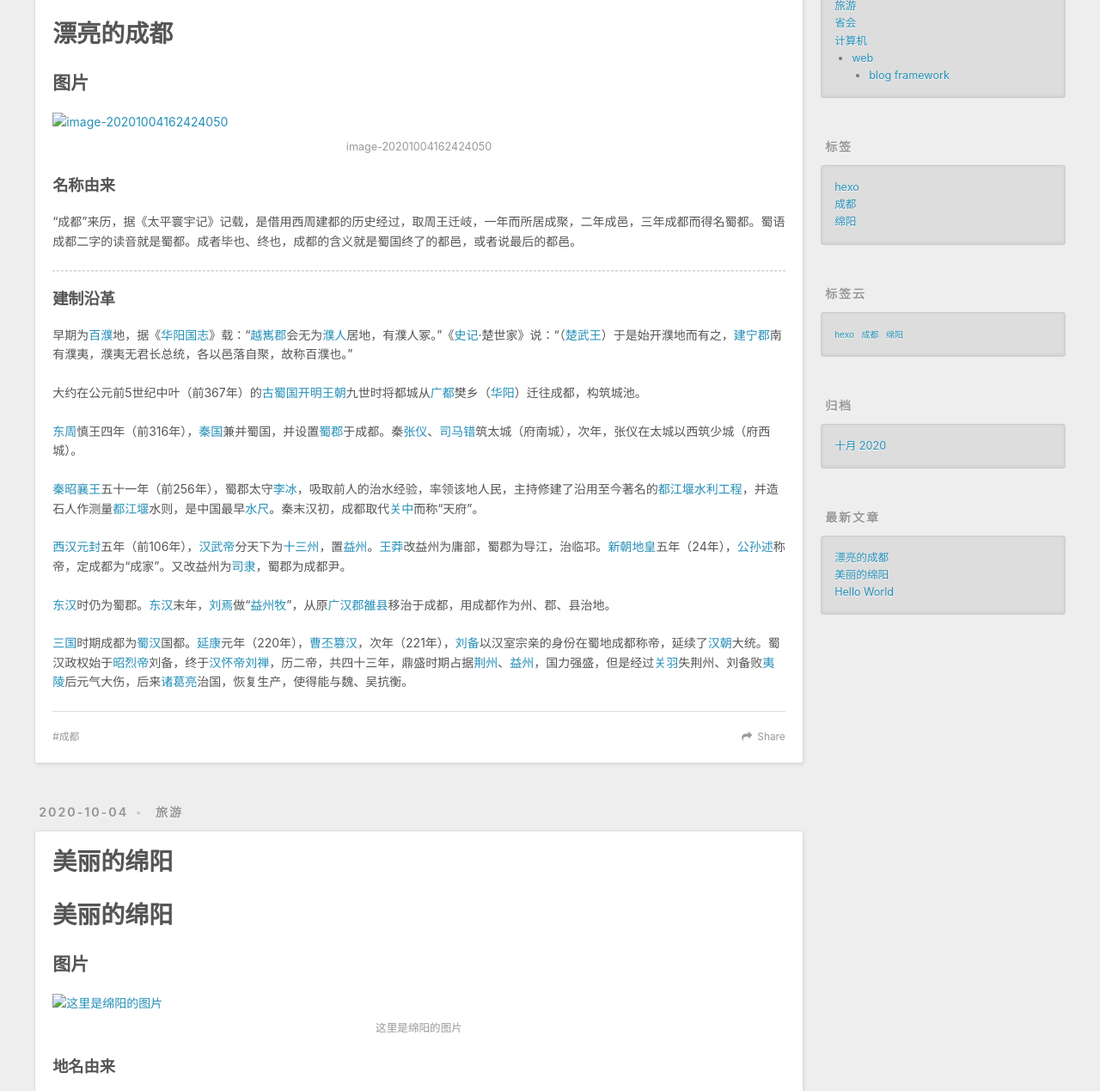
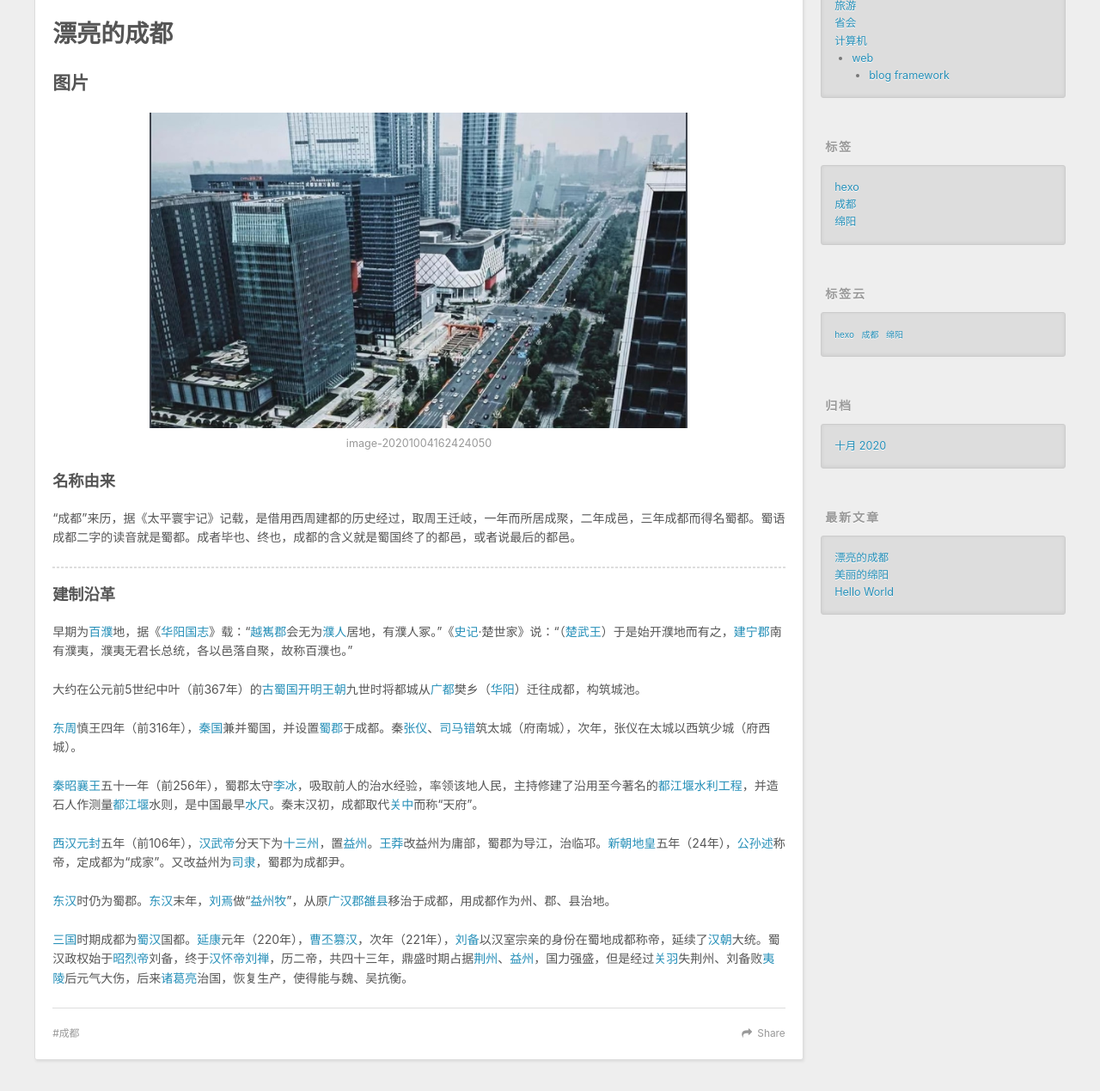
Before and after one commit to noonuid/noonuid.github.io, a plain HTML site: page index.html in a window 1280 px wide. Shown: the part 438-1707 px from the top of the page at 86% size. Drawn offline with nearby package versions, Linux system fonts and the light colour scheme.

Commit message:
Site updated: 2020-10-05 22:56:56

```diff
--- a/index.html
+++ b/index.html
@@ -93,7 +93,7 @@
 
     <div class="article-entry" itemprop="articleBody">
 
-        <h1 id="漂亮的成都"><a href="#漂亮的成都" class="headerlink" title="漂亮的成都"></a>漂亮的成都</h1><h2 id="图片"><a href="#图片" class="headerlink" title="图片"></a>图片</h2><p><img src="/images/2020-10-04-Cheng-Du/image-20201004162424050.png" alt="image-20201004162424050"></p>
+        <h1 id="漂亮的成都"><a href="#漂亮的成都" class="headerlink" title="漂亮的成都"></a>漂亮的成都</h1><h2 id="图片"><a href="#图片" class="headerlink" title="图片"></a>图片</h2><p><img src="/images/2020-10-04-%E6%BC%82%E4%BA%AE%E7%9A%84%E6%88%90%E9%83%BD/image-20201004162424050.png" alt="image-20201004162424050"></p>
 <h3 id="名称由来"><a href="#名称由来" class="headerlink" title="名称由来"></a>名称由来</h3><p>“成都”来历，据《太平寰宇记》记载，是借用西周建都的历史经过，取周王迁岐，一年而所居成聚，二年成邑，三年成都而得名蜀都。蜀语成都二字的读音就是蜀都。成者毕也、终也，成都的含义就是蜀国终了的都邑，或者说最后的都邑。</p>
 <hr>
 <h3 id="建制沿革"><a href="#建制沿革" class="headerlink" title="建制沿革"></a>建制沿革</h3><p>早期为<a target="_blank" rel="noopener" href="https://baike.baidu.com/item/%E7%99%BE%E6%BF%AE">百濮</a>地，据《<a target="_blank" rel="noopener" href="https://baike.baidu.com/item/%E5%8D%8E%E9%98%B3%E5%9B%BD%E5%BF%97/737336">华阳国志</a>》载：“<a target="_blank" rel="noopener" href="https://baike.baidu.com/item/%E8%B6%8A%E5%B6%B2%E9%83%A1">越嶲郡</a>会无为<a target="_blank" rel="noopener" href="https://baike.baidu.com/item/%E6%BF%AE%E4%BA%BA/8191211">濮人</a>居地，有濮人冢。”《<a target="_blank" rel="noopener" href="https://baike.baidu.com/item/%E5%8F%B2%E8%AE%B0/254522">史记</a>·楚世家》说：“（<a target="_blank" rel="noopener" href="https://baike.baidu.com/item/%E6%A5%9A%E6%AD%A6%E7%8E%8B/7286034">楚武王</a>）于是始开濮地而有之，<a target="_blank" rel="noopener" href="https://baike.baidu.com/item/%E5%BB%BA%E5%AE%81%E9%83%A1/7961540">建宁郡</a>南有濮夷，濮夷无君长总统，各以邑落自聚，故称百濮也。”</p>
@@ -145,7 +145,7 @@
 
     <div class="article-entry" itemprop="articleBody">
 
-        <h1 id="美丽的绵阳"><a href="#美丽的绵阳" class="headerlink" title="美丽的绵阳"></a>美丽的绵阳</h1><h2 id="图片"><a href="#图片" class="headerlink" title="图片"></a>图片</h2><p><img src="/images/2020-10-04-Mian-Yang/image-20201004160307682.png" alt="这里是绵阳的图片" title="绵阳越王楼"></p>
+        <h1 id="美丽的绵阳"><a href="#美丽的绵阳" class="headerlink" title="美丽的绵阳"></a>美丽的绵阳</h1><h2 id="图片"><a href="#图片" class="headerlink" title="图片"></a>图片</h2><p><img src="/images/2020-10-04-%E7%BE%8E%E4%B8%BD%E7%9A%84%E7%BB%B5%E9%98%B3/image-20201004160307682.png" alt="这里是绵阳的图片" title="绵阳越王楼"></p>
 <h3 id="地名由来"><a href="#地名由来" class="headerlink" title="地名由来"></a>地名由来</h3><p>绵阳因地处绵山之南，民国二年（1913年）依照“山南水北”为“阳”的古义，命名为绵阳。</p>
 <h3 id="建置沿革"><a href="#建置沿革" class="headerlink" title="建置沿革"></a>建置沿革</h3><p>绵阳市是中国早期人类活动地区之一，边堆山遗址出土有4500年前<a target="_blank" rel="noopener" href="https://baike.baidu.com/item/%E6%96%B0%E7%9F%B3%E5%99%A8%E6%97%B6%E4%BB%A3/21432">新石器时代</a>的石器和陶器。</p>
 <p><a target="_blank" rel="noopener" href="https://baike.baidu.com/item/%E8%A5%BF%E6%B1%89">西汉</a>高祖二年（前201年），置涪县始。<a target="_blank" rel="noopener" href="https://baike.baidu.com/item/%E6%B1%89%E9%AB%98%E7%A5%96">汉高祖</a>六年（前201年）建置<a target="_blank" rel="noopener" href="https://baike.baidu.com/item/%E5%B9%BF%E6%B1%89%E9%83%A1/3452723">广汉郡</a>。<a target="_blank" rel="noopener" href="https://baike.baidu.com/item/%E6%B1%89%E6%AD%A6%E5%B8%9D/338322">汉武帝</a><a target="_blank" rel="noopener" href="https://baike.baidu.com/item/%E5%85%83%E5%B0%81/8626">元封</a>五年（前106年），广汉郡由乘乡（今<a target="_blank" rel="noopener" href="https://baike.baidu.com/item/%E5%B9%BF%E6%B1%89%E5%B8%82/4880227">广汉市</a>境内）迁到<a target="_blank" rel="noopener" href="https://baike.baidu.com/item/%E6%A2%93%E6%BD%BC">梓潼</a>县。</p>
```
Also changed, not shown: 2020/10/04/漂亮的成都/index.html (+4 -4 lines), 2020/10/04/美丽的绵阳/index.html (+4 -4 lines).
